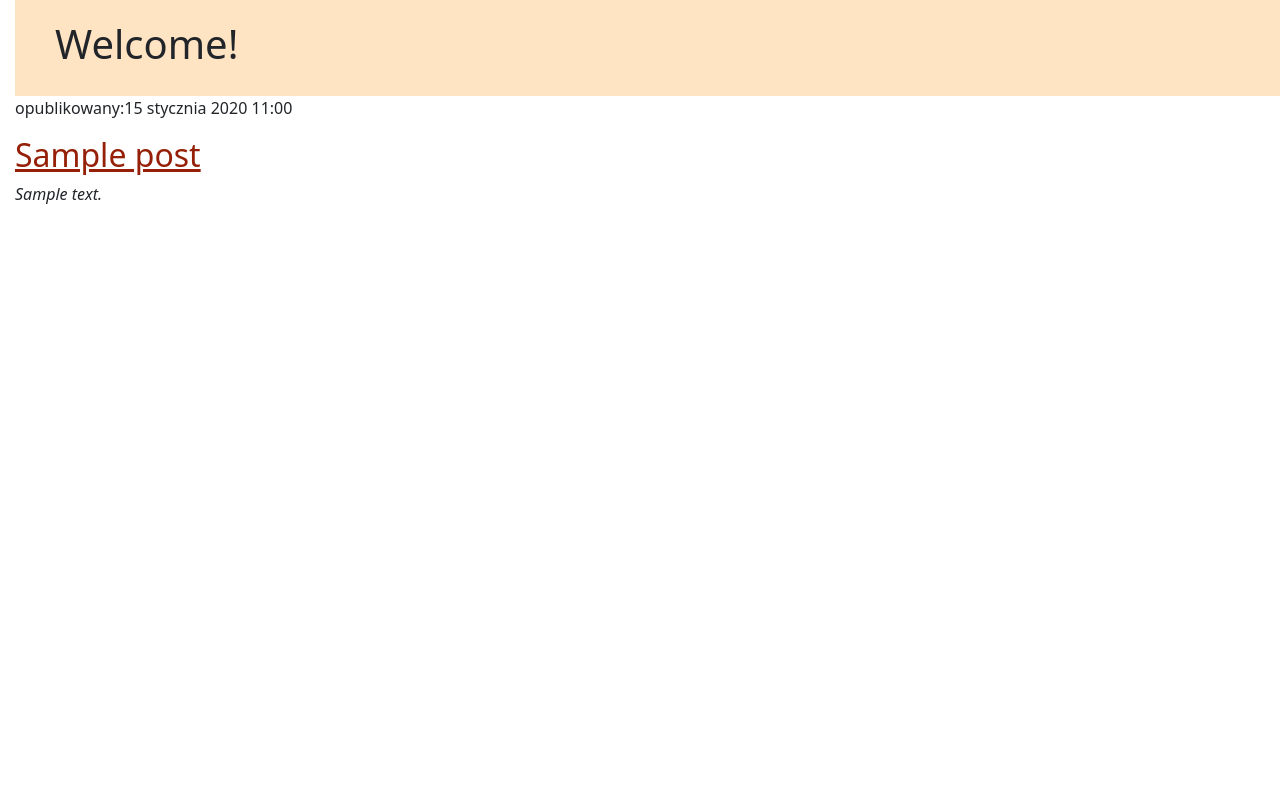
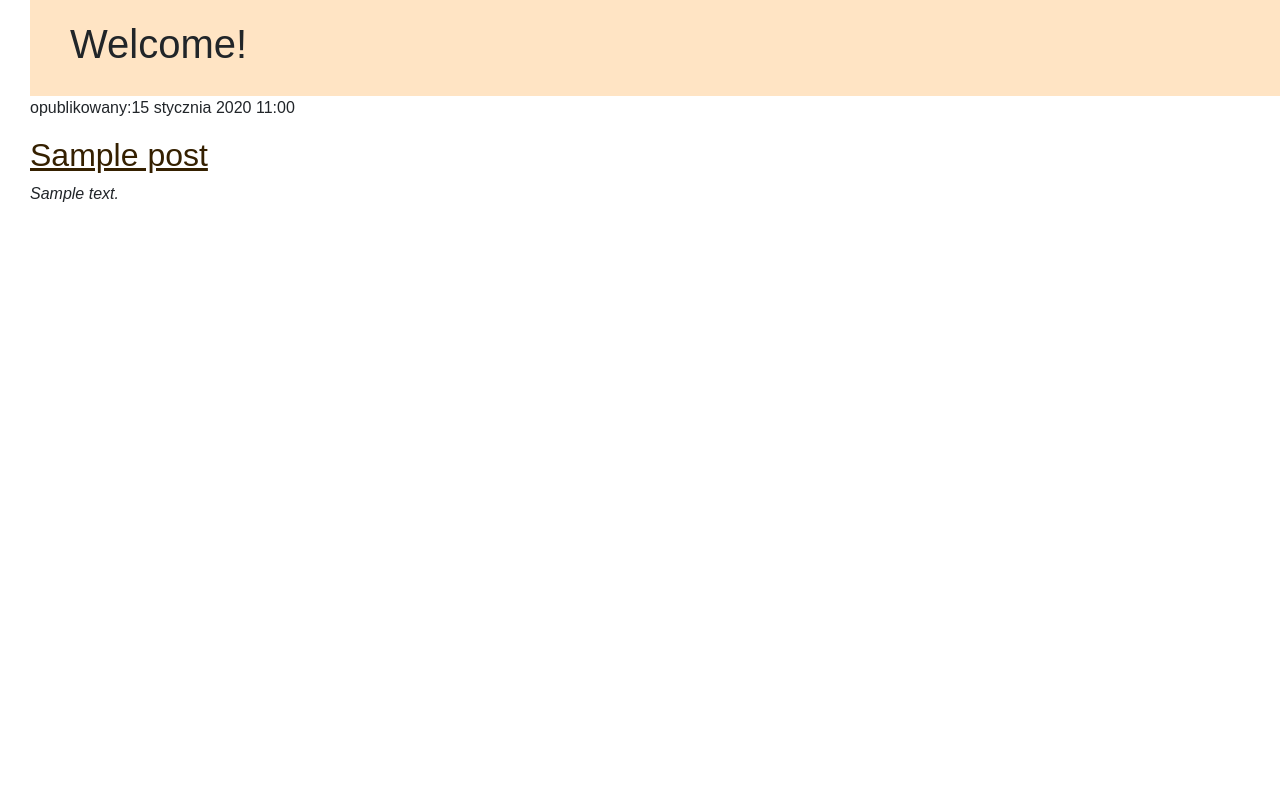
Before and after one commit to LivyyX/Djangocourse, a Django app: page / in a window 1280 px wide. Run offline with Django 5.2, Linux system fonts and the light colour scheme; tables that the repository leaves empty hold one stand-in row (values such as "Sample post").

Commit message:
adding styles

```diff
--- a/blog/static/css/blog.css
+++ b/blog/static/css/blog.css
@@ -1,9 +1,10 @@
 h2 a {
-    color:#952007;
+    color:#352000;
 }
 
 body {
-    padding-left: 15px;
+    padding-left: 30px;
+    font-family: "Caveat", sans-serif;
 
 }
 
--- a/blog/templates/blog/post_list.html
+++ b/blog/templates/blog/post_list.html
@@ -5,6 +5,7 @@
         <title>Blog dla programistów</title>
         <link href="https://cdn.jsdelivr.net/npm/bootstrap@5.3.3/dist/css/bootstrap.min.css" rel="stylesheet" integrity="sha384-QWTKZyjpPEjISv5WaRU9OFeRpok6YctnYmDr5pNlyT2bRjXh0JMhjY6hW+ALEwIH" crossorigin="anonymous">
         <link rel='stylesheet' href='{% static 'css/blog.css' %}'>
+
     </head>
 <body>
     <div class='header'>
```
